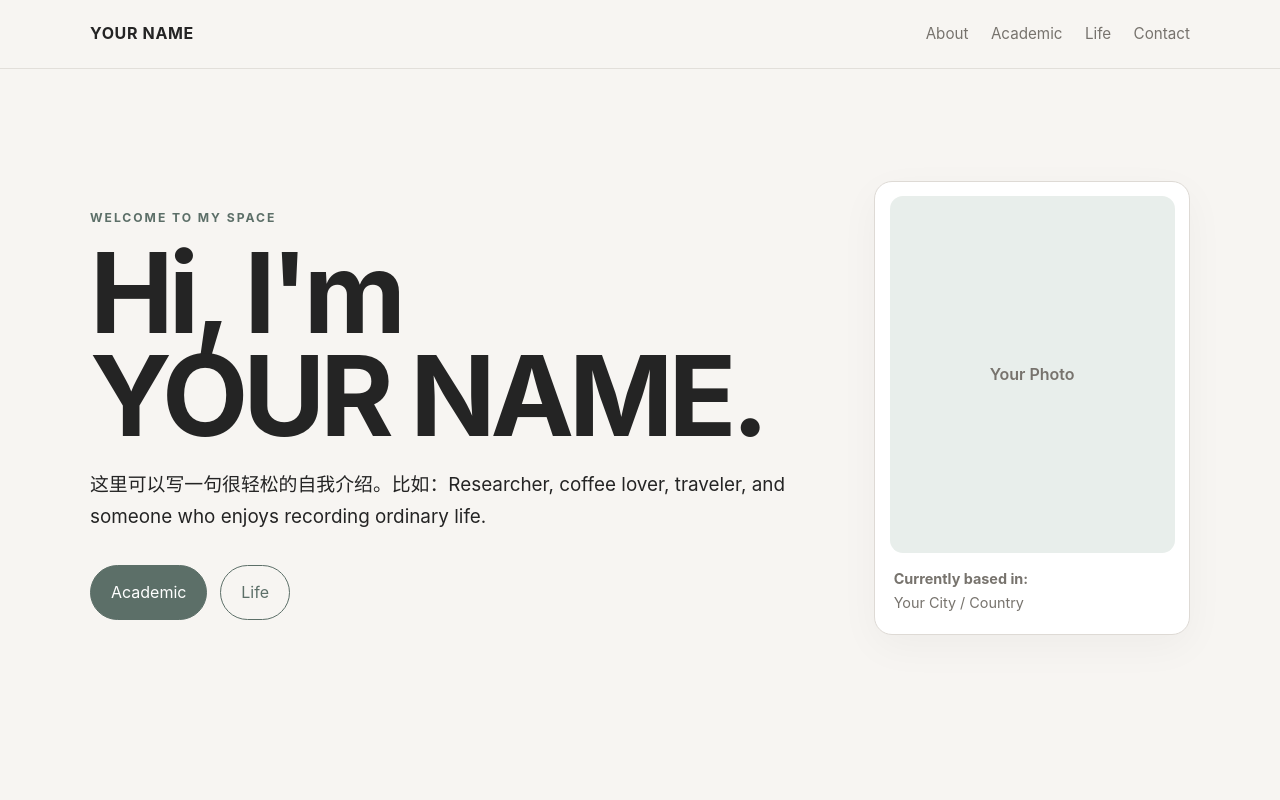
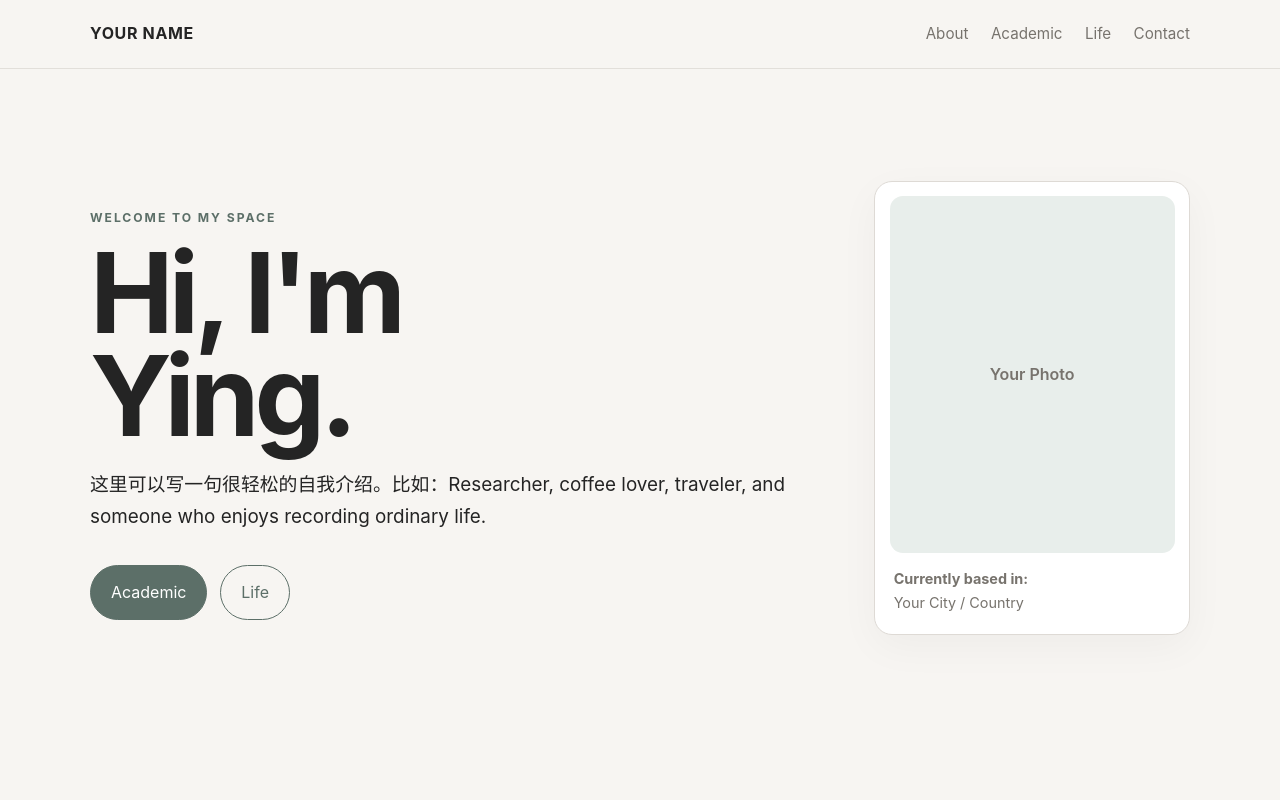
Before and after one commit to ying-flying01-cmd/ying-flying01-cmd.github.io, a plain HTML site: page index.html in a window 1280 px wide. Shown: the top 800 px of the page. Drawn offline with Linux system fonts and the light colour scheme.

Commit message:
Update index.html

```diff
--- a/index.html
+++ b/index.html
@@ -23,7 +23,7 @@
     <div class="container hero-grid">
       <div class="hero-copy">
         <p class="small-label">WELCOME TO MY SPACE</p>
-        <h1>Hi, I'm<br>YOUR NAME.</h1>
+        <h1>Hi, I'm<br>Ying.</h1>
         <p class="lead">这里可以写一句很轻松的自我介绍。比如：Researcher, coffee lover, traveler, and someone who enjoys recording ordinary life.</p>
         <div class="hero-links">
           <a class="button primary" href="#academic">Academic</a>
```
